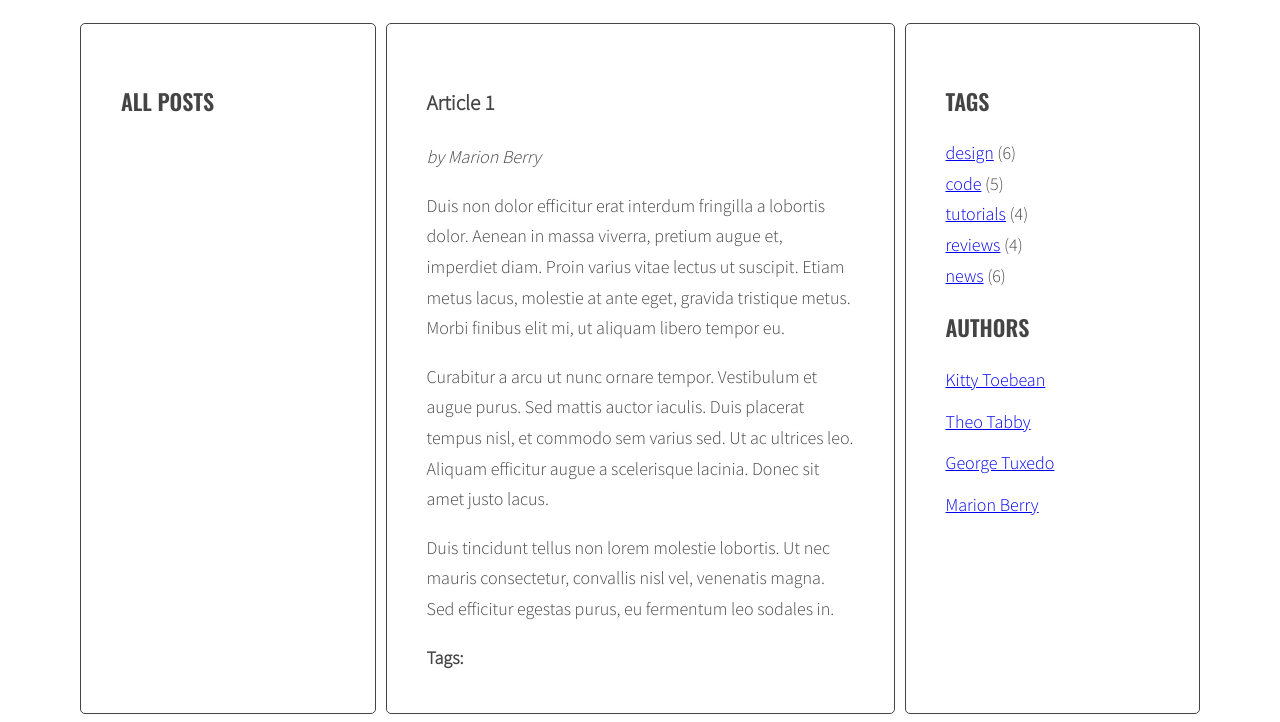
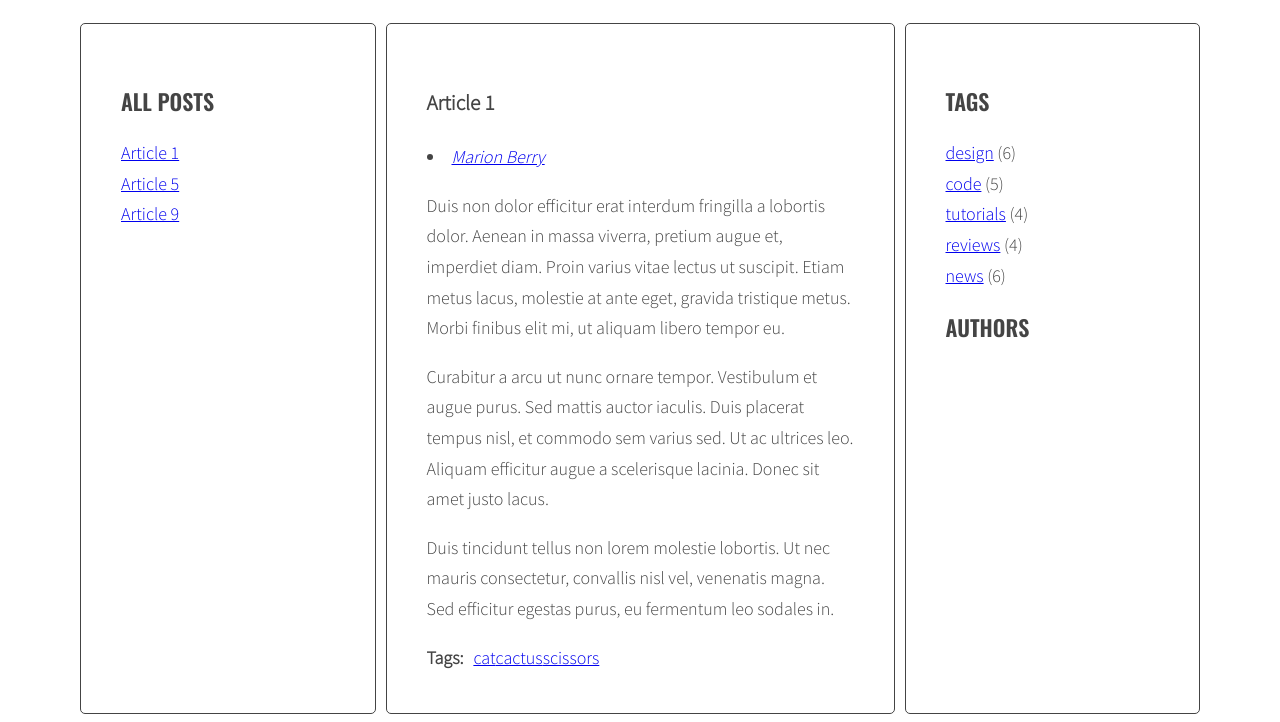
Before and after one commit to Oskyyy/javascript-blog, a website: page index.html in a window 1280 px wide. Both pictures are taken after a click on the link "Marion Berry". Shown: the part 220-942 px from the top of the page. Drawn offline with nearby package versions, Linux system fonts and the light colour scheme.

Commit message:
Add taglinks handler and authorlink handler

```diff
--- a/index.html
+++ b/index.html
@@ -17,9 +17,9 @@
                   </ul>
                 </aside>
                 <section class="posts">
-                  <article class="post active" id="article-1" data-tags="cat cactus scissors">
+                  <article class="post active" id="article-1" data-tags="cat cactus scissors" author-tag="Marion Berry">
                     <h3 class="post-title">Article 1</h3>
-                    <p class="post-author">by Marion Berry</p>
+                    <p class="post-author">by</p>
                     <div class="post-content">
                       <p>Duis non dolor efficitur erat interdum fringilla a lobortis dolor. Aenean in massa viverra, pretium augue et, imperdiet diam. Proin varius vitae lectus ut suscipit. Etiam metus lacus, molestie at ante eget, gravida tristique metus. Morbi finibus elit mi, ut aliquam libero tempor eu.</p>
 
@@ -33,9 +33,9 @@
                       </ul>
                     </div>
                   </article>
-                  <article class="post" id="article-2" data-tags="dog cactus rock">
+                  <article class="post" id="article-2" data-tags="dog cactus rock" author-tag="Theo Tabby">
                     <h3 class="post-title">Article 2</h3>
-                    <p class="post-author">by Theo Tabby</p>
+                    <p class="post-author">by</p>
                     <div class="post-content">
                       <p>Phasellus sollicitudin, arcu vel iaculis ullamcorper, quam leo viverra orci, et faucibus quam sapien vel est. Maecenas ac suscipit elit. Nullam interdum, lorem vitae venenatis pulvinar, ex dui malesuada nunc, tempus cursus enim metus vel nulla.</p>
 
@@ -49,9 +49,9 @@
                       </ul>
                     </div>
                   </article>
-                  <article class="post" id="article-3" data-tags="cat orchid paper">
+                  <article class="post" id="article-3" data-tags="cat orchid paper" author-tag="George Tuxedo">
                     <h3 class="post-title">Article 3</h3>
-                    <p class="post-author">by George Tuxedo</p>
+                    <p class="post-author">by</p>
                     <div class="post-content">
                       <p>Mauris vel pellentesque turpis, ac sodales nisl. Quisque iaculis mi velit, ut convallis tellus accumsan a. Quisque iaculis, nisi et dignissim tincidunt, nisl eros euismod nulla, finibus laoreet erat enim posuere elit.</p>
 
@@ -64,9 +64,9 @@
                       </ul>
                     </div>
                   </article>
-                  <article class="post" id="article-4" data-tags="parrot cactus scissors">
+                  <article class="post" id="article-4" data-tags="parrot cactus scissors" author-tag="Kitty Toebean">
                     <h3 class="post-title">Article 4</h3>
-                    <p class="post-author">by Kitty Toebean</p>
+                    <p class="post-author">by</p>
                     <div class="post-content">
                       <p>Morbi vel cursus nulla, vel varius mauris. Suspendisse sed elit sit amet risus faucibus vestibulum ut sit amet purus. Donec orci est, condimentum ut quam quis, scelerisque fringilla ligula.</p>
 
@@ -80,9 +80,9 @@
                       </ul>
                     </div>
                   </article>
-                  <article class="post" id="article-5" data-tags="cat aloe rock">
+                  <article class="post" id="article-5" data-tags="cat aloe rock" author-tag="Marion Berry">
                     <h3 class="post-title">Article 5</h3>
-                    <p class="post-author">by Marion Berry</p>
+                    <p class="post-author">by</p>
                     <div class="post-content">
                       <p>Suspendisse sem eros, euismod condimentum arcu ac, consequat fermentum orci. Nam convallis lacus nec interdum vestibulum. Vestibulum luctus, quam eu tristique ornare, lorem nibh sodales enim, vitae tempor dolor ante vitae tortor.</p>
 
@@ -96,9 +96,9 @@
                       </ul>
                     </div>
                   </article>
-                  <article class="post" id="article-6" data-tags="dog aloe car">
+                  <article class="post" id="article-6" data-tags="dog aloe car" author-tag="George Tuxedo">
                     <h3 class="post-title">Article 6</h3>
-                    <p class="post-author">by George Tuxedo</p>
+                    <p class="post-author">by</p>
                     <div class="post-content">
                       <p>Donec posuere iaculis ante sed hendrerit. Lorem ipsum dolor sit amet, consectetur adipiscing elit. Quisque hendrerit neque nec urna tincidunt, quis vehicula dui vulputate. Morbi est sapien, auctor ut lectus eu, placerat viverra lorem.</p>
 
@@ -112,9 +112,9 @@
                       </ul>
                     </div>
                   </article>
-                  <article class="post" id="article-7" data-tags="dog cactus scissors">
+                  <article class="post" id="article-7" data-tags="dog cactus scissors" author-tag="Kitty Toebean">
                     <h3 class="post-title">Article 7</h3>
-                    <p class="post-author">by Kitty Toebean</p>
+                    <p class="post-author">by</p>
                     <div class="post-content">
                       <p>Donec eleifend mauris ac nisl fermentum, ac fermentum turpis dignissim. Aliquam diam nisl, imperdiet a varius eget, lobortis sed nisi. Nullam suscipit ipsum sed magna blandit, sed pellentesque urna malesuada.</p>
 
@@ -128,9 +128,9 @@
                       </ul>
                     </div>
                   </article>
-                  <article class="post" id="article-8" data-tags="cat aloe paper">
+                  <article class="post" id="article-8" data-tags="cat aloe paper" author-tag="Theo Tabby">
                     <h3 class="post-title">Article 8</h3>
-                    <p class="post-author">by Theo Tabby</p>
+                    <p class="post-author">by</p>
                     <div class="post-content">
                       <p>Praesent quis imperdiet erat. Curabitur tempor sapien a interdum malesuada. Proin libero erat, sagittis a sollicitudin eget, pulvinar nec risus. Cras et suscipit sem.</p>
 
@@ -144,9 +144,9 @@
                       </ul>
                     </div>
                   </article>
-                  <article class="post" id="article-9" data-tags="mouse apple scissors">
+                  <article class="post" id="article-9" data-tags="mouse apple scissors" author-tag="Marion Berry">
                     <h3 class="post-title">Article 9</h3>
-                    <p class="post-author">by Marion Berry</p>
+                    <p class="post-author">by</p>
                     <div class="post-content">
                       <p>Tam et facilisis purus. Donec vulputate est quis lobortis posuere. Nunc vitae lorem ut odio faucibus pulvinar nec in justo. Ut ut ante ac tellus ornare tempus. Nunc maximus, tortor et dictum convallis, nunc libero posuere leo, scelerisque ultrices arcu sapien ut tellus.</p>
 
@@ -160,9 +160,9 @@
                       </ul>
                     </div>
                   </article>
-                  <article class="post" id="article-10" data-tags="cat apple scissors">
+                  <article class="post" id="article-10" data-tags="cat apple scissors" author-tag="George Tuxedo">
                     <h3 class="post-title">Article 10</h3>
-                    <p class="post-author">by George Tuxedo</p>
+                    <p class="post-author">by</p>
                     <div class="post-content">
                       <p>Aliquam erat volutpat. Ut non eleifend lectus. Donec suscipit tellus tempor, ornare dui id, hendrerit neque. Phasellus lacinia laoreet dui in luctus. Sed hendrerit, magna sit amet varius tempor, augue augue scelerisque est, non scelerisque mauris libero eu sapien.</p>
 
@@ -193,24 +193,16 @@
                   <h2 class="section-title">Authors</h2>
                   <ul class="list authors">
                     <li>
-                      <a href="#">
-                        <span class="author-name">Kitty Toebean</span>
-                      </a>
+                      <a href="#"></a>
                     </li>
                     <li>
-                      <a href="#">
-                        <span class="author-name">Theo Tabby</span>
-                      </a>
+                      <a href="#"></a>
                     </li>
                     <li>
-                      <a href="#">
-                        <span class="author-name">George Tuxedo</span>
-                      </a>
+                      <a href="#"></a>
                     </li>
                     <li>
-                      <a href="#">
-                        <span class="author-name">Marion Berry</span>
-                      </a>
+                      <a href="#"></a>
                     </li>
                   </ul>
                 </aside>
--- a/js/script.js
+++ b/js/script.js
@@ -51,9 +51,10 @@ const titleClickHandler = function (event) {
 const optArticleSelector = '.post',
   optTitleSelector = '.post-title',
   optTitleListSelector = '.titles',
-  optArticleTagsSelector = '.post-tags .list';
+  optArticleTagsSelector = '.post-tags .list',
+  optArticleAuthorSelector = '.post-author';
 
-function generateTitleLinks() {
+function generateTitleLinks(customSelector = '') {
 
   /* remover contents of titleList */
 
@@ -64,14 +65,13 @@ function generateTitleLinks() {
 
   let html = '';
 
-  const articles = document.querySelectorAll(optArticleSelector);
+  const articles = document.querySelectorAll(optArticleSelector + customSelector);
 
   for (let article of articles) {
 
     /* get the article id */
 
     const articleId = article.getAttribute('id');
-    console.log(article);
 
     /* find the title element */
 
@@ -82,17 +82,14 @@ function generateTitleLinks() {
     /* create HTML of the link */
 
     const linkHTML = '<li><a href="#' + articleId + '"><span>' + articleTitle + '</span></a></li>';
-    console.log(linkHTML);
     /* insert link into titleList */
 
     html = html + linkHTML;
-    console.log(html);
   }
 
   titleList.innerHTML = html;
 
   const links = document.querySelectorAll('.titles a');
-  console.log(links);
 
   for (let link of links) {
     link.addEventListener('click', titleClickHandler);
@@ -108,26 +105,124 @@ function generateTags(){
   for (let article of articles) {
     /* find tags wrapper */
     const tagWrapper = article.querySelector(optArticleTagsSelector);
-    console.log(tagWrapper);
     /* make html variable with empty string */
     let html = '';
     /* get tags from data-tags attribute */
-    const atricleTags = document.getAttribute('data-tags');
-    console.log(atricleTags);
+    const articleTags = article.getAttribute('data-tags');
+    console.log(articleTags);
     /* split tags into array */
     const articleTagsArray = articleTags.split(' ');
     console.log(articleTagsArray);
     /* START LOOP: for each tag */
-    for (let tag of ArticleTagsArray) {
+    for (let tag of articleTagsArray) {
       /* generate HTML of the link */
-      const linkHTML = '<li><a href="#tag-' + articleTags + '"></a></li>';
+      const linkHTML = '<li><a href="#tag-' + tag + '">' + ' ' + tag + ' ' + '</a></li>';
       /* add generated code to html variable */
+      html = html +linkHTML;
+    /* END LOOP: for each tag */
     }
-    /* END LOOP: for each tag */
-
     /* insert HTML of all the links into the tags wrapper */
-
+    tagWrapper.innerHTML = html;
   /* END LOOP: for every article: */
+  }
 }
 
 generateTags();
+
+function tagClickHandler(event){
+  /* prevent default action for this event */
+  event.preventDefault();
+  /* make new constant named "clickedElement" and give it the value of "this" */
+  const clickedElement = this;
+  /* make a new constant "href" and read the attribute "href" of the clicked element */
+  const href = clickedElement.getAttribute('href');
+  /* make a new constant "tag" and extract tag from the "href" constant */
+  const tag = href.replace('#tag-', '');
+  /* find all tag links with class active */
+  const activeTagLinks = document.querySelectorAll('a.active[href^="#tag-"]');
+  /* START LOOP: for each active tag link */
+  for (let activeTagLink of activeTagLinks) {
+    /* remove class active */
+    activeTagLink.classList.remove('active');
+  /* END LOOP: for each active tag link */
+  }
+  /* find all tag links with "href" attribute equal to the "href" constant */
+  const hrefTagLinks = document.querySelectorAll('a[href="' + href + '"]');
+  /* START LOOP: for each found tag link */
+  for (let hrefTagLinks of hrefTagLinks) {
+    /* add class active */
+    hrefTagLink.classList.add('active');
+  /* END LOOP: for each found tag link */
+  }
+  /* execute function "generateTitleLinks" with article selector as argument */
+  generateTitleLinks('[data-tags~="' + tag + '"]');
+}
+
+function addClickListenersToTags(){
+  /* find all links to tags */
+  const tagLinks = document.querySelectorAll('a[href^="#tag-"]');
+  /* START LOOP: for each link */
+  for (let tagLink of tagLinks) {
+    /* add tagClickHandler as event listener for that link */
+    tagLink.addEventListener('click', tagClickHandler);
+  /* END LOOP: for each link */
+  }
+}
+
+addClickListenersToTags();
+
+function generateAuthors() {
+  /* find all articles */
+  const articles = document.querySelectorAll('.post');
+  /* START LOOP: for every article */
+  for (let article of articles) {
+    /* find author wrapper */
+    const authorsTags = article.querySelector(optArticleAuthorSelector);
+    /* make html variable with empty string */
+    let html = '';
+    /* get tags from author-tag attribute */
+    const authorTag = article.getAttribute('author-tag');
+    /* generate HTML of the author's link */
+    const linkAuthorHTMLTag = '<li><a href="#au-' + authorTag + '">' + authorTag + '</a></li>';
+    /* insert HTML of all the links into the tags wrapper */
+    authorsTags.innerHTML = html + linkAuthorHTMLTag;
+    /* END LOOP */
+  }
+}
+generateAuthors();
+
+function authorClickHandler(event) {
+  /* prevent default action for this event */
+  event.preventDefault();
+  /* make new constant named "clickedElement" and give it the value of "this" */
+  const clickedElement = this;
+  /* make new constant named "href" */
+  const href = clickedElement.getAttribute('href');
+  /* make new constant author and take author name */
+  const author = href.replace('#au-', '');
+  /* find all author links with class active */
+  const activeAuthors = document.querySelectorAll('a.active[href^="#au-"]');
+  /* START LOOP: for each activeAuthor */
+  for (let activeAuthor of activeAuthors) {
+    activeAuthor.classList.remove('active');
+    /* END LOOP */
+  }
+  const authorLinks = document.querySelectorAll('a[href="' + href + '"]');
+  /* START LOOP: for each authorlink */
+  for (let authorLink of authorLinks) {
+    authorLink.classList.add('active');
+  }
+  generateTitleLinks('[author-tag="' + author + '"]');
+  /* END LOOP */
+}
+
+function addClickListenersToAuthors() {
+  /* find all links to tags */
+  const linksToAuthors = document.querySelectorAll('.post-author a');
+  /* START LOOP: for each link */
+  for (let linkAuthor of linksToAuthors) {
+    linkAuthor.addEventListener('click', authorClickHandler);
+  }
+  /* END LOOP: for each link */
+}
+addClickListenersToAuthors();
--- a/package.json
+++ b/package.json
@@ -17,7 +17,7 @@
     "build:autoprefixer": "autoprefixer-cli css/style.css",
     "build-dev": "npm-run-all build-dev:sass build:autoprefixer",
     "build-dev:sass": "node-sass --output-style expanded --source-map true -o css sass",
-    "watch": "npm-run-all build build-dev -p watch:*",
+    "watch": "npm-run-all build:* build-dev -p watch:*",
     "watch:browsersync": "browser-sync start --server --files \"css/*.css\" \"*.html\" \"js/*.js\"",
     "watch:sassprefixer": "onchange sass/*.scss -- npm run build-dev"
   },
```
Also changed, not shown: css/style.css (+84 -19 lines).
